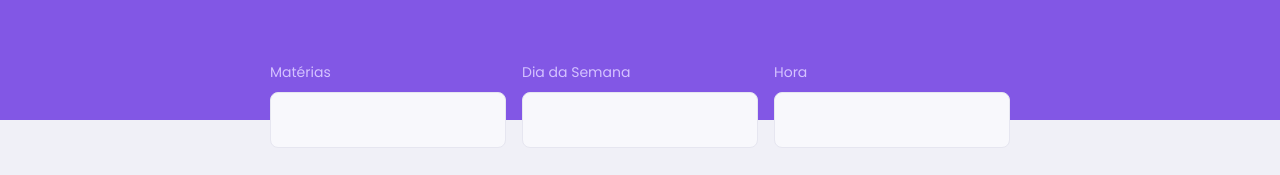
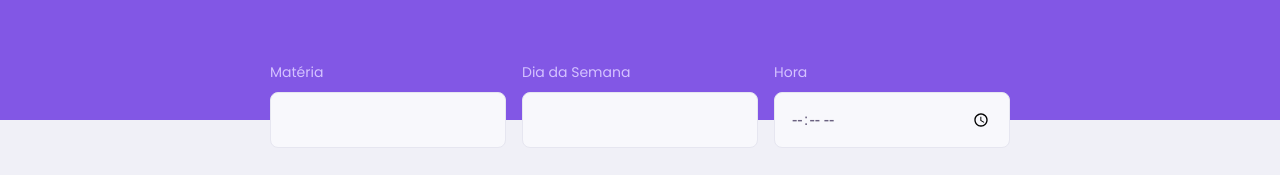
Before and after one commit to AlanFerreiraDias/Proffy, a React (Create React App) app: page /study in a window 1280 px wide. Shown: the part 220-395 px from the top of the page. Built offline with nearby package versions, Linux system fonts and the light colour scheme.

Commit message:
substitute divs for input component

```diff
--- a/src/pages/TeacherList/index.tsx
+++ b/src/pages/TeacherList/index.tsx
@@ -5,26 +5,16 @@
 import TeacherItem from '../../components/TeacherItem';
 
 import './styles.css';
+import Input from '../../components/Input';
 
 function TeacherList() {
     return (
         <div id="page-teacher-list" className="container">
             <PageHeader title="Esses são os Proffys disponíveis." >
                 <form id="search-teachers">
-                    <div className="input-block">
-                        <label htmlFor="subject">Matérias</label>
-                        <input type="text" id="subject" />
-                    </div>
-
-                    <div className="input-block">
-                        <label htmlFor="subject">Dia da Semana</label>
-                        <input type="text" id="subject" />
-                    </div>
-
-                    <div className="input-block">
-                        <label htmlFor="subject">Hora</label>
-                        <input type="text" id="subject" />
-                    </div>
+                    <Input name="subject" label="Matéria" />
+                    <Input name="week_day" label="Dia da Semana" />
+                    <Input type="time" name="time" label="Hora" />
 
                 </form>
             </PageHeader>
```
